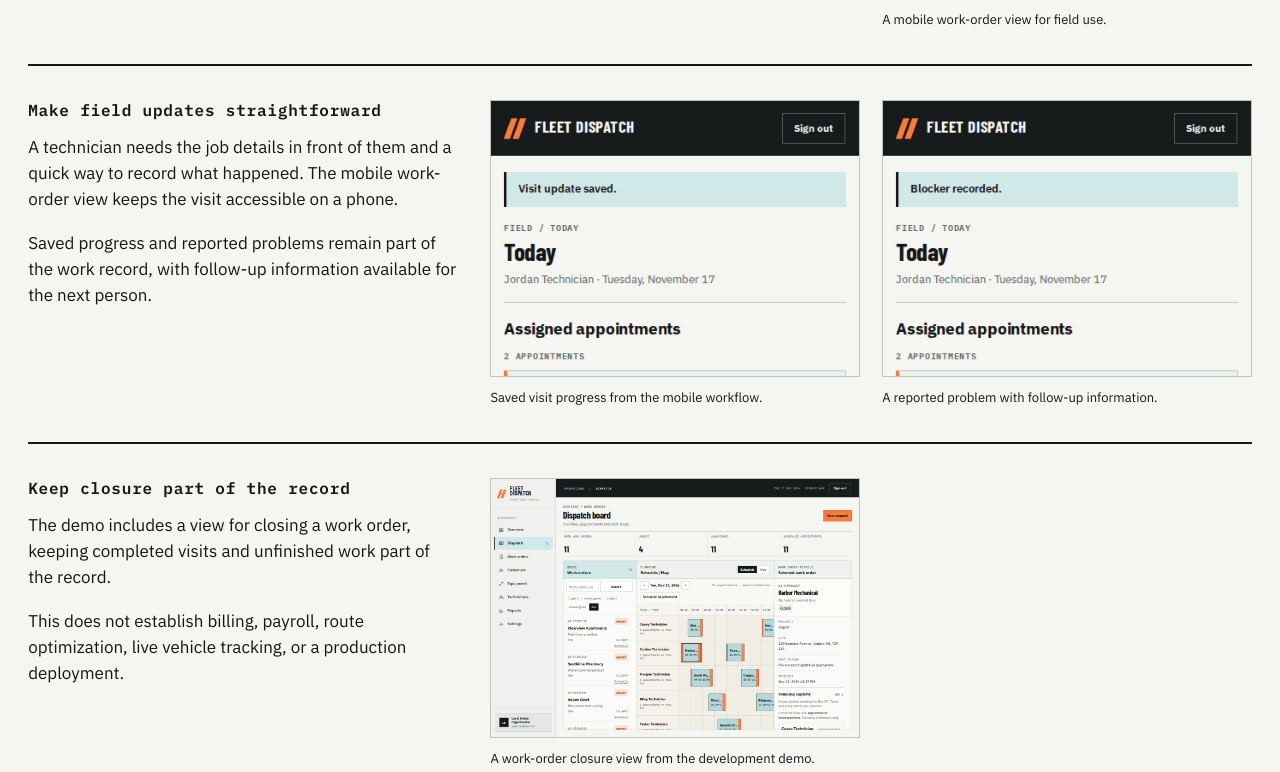
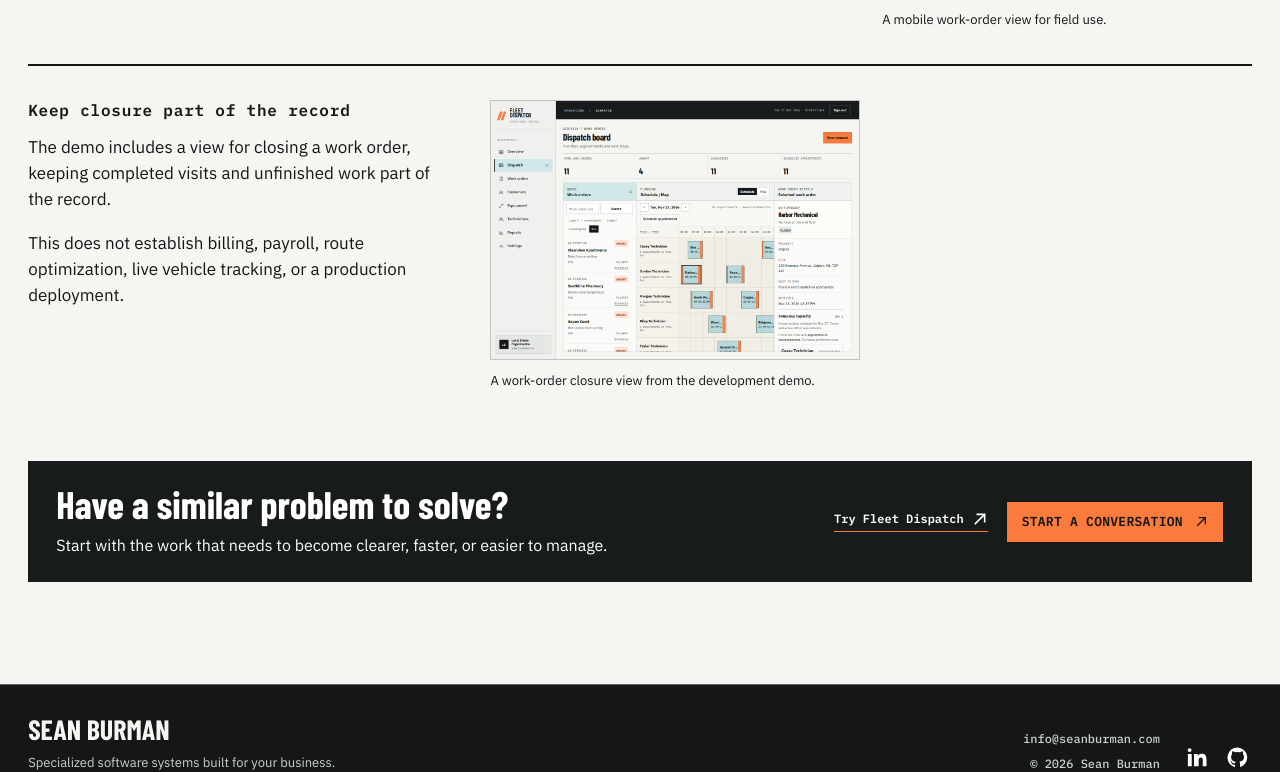
Before and after one commit to seanbman/seanburman.com, a React (Vite) app: page /work/fleet-platform in a window 1280 px wide. Shown: the part 1698-2470 px from the top of the page. Built offline with nearby package versions, Linux system fonts and the light colour scheme; no server answers; a web font is replaced by a local one.

Commit message:
refine: focus Fleet case study on substantive workflow

```diff
--- a/src/pages/work/projects.ts
+++ b/src/pages/work/projects.ts
@@ -179,17 +179,6 @@ export const projects: Project[] = [
         ],
       },
       {
-        heading: 'Make field updates straightforward',
-        paragraphs: [
-          'A technician needs the job details in front of them and a quick way to record what happened. The mobile work-order view keeps the visit accessible on a phone.',
-          'Saved progress and reported problems remain part of the work record, with follow-up information available for the next person.',
-        ],
-        images: [
-          image('/work/fleet-platform/430_technician_progress.png', 'Mobile technician view showing saved visit progress.', 'Saved visit progress from the mobile workflow.', 430, 2657),
-          image('/work/fleet-platform/430_technician_blocker.png', 'Mobile technician view showing a reported problem and follow-up information.', 'A reported problem with follow-up information.', 430, 2961),
-        ],
-      },
-      {
         heading: 'Keep closure part of the record',
         paragraphs: [
           'The demo includes a view for closing a work order, keeping completed visits and unfinished work part of the record.',
```
Also changed, not shown: 3 other files (tests, documents, lock files or other folders).
